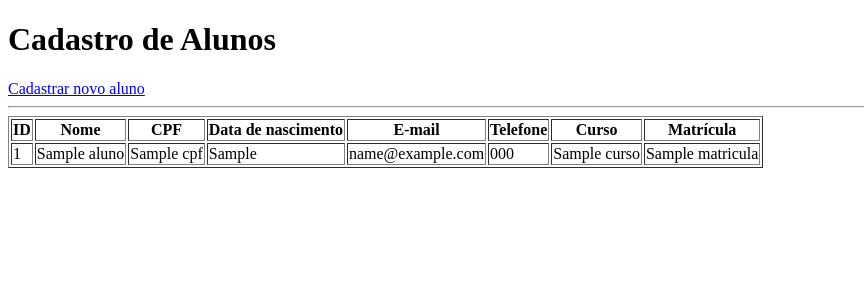
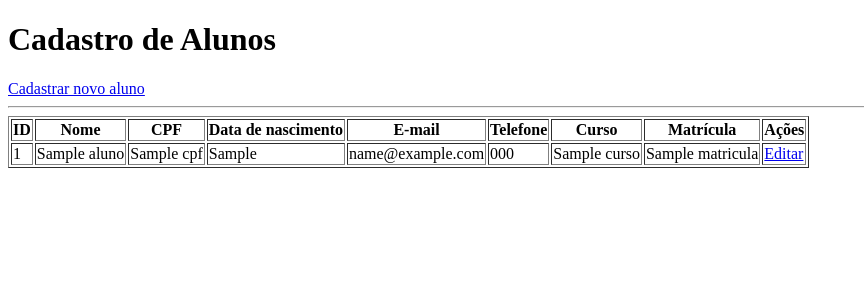
Before and after one commit to Cauanysales/cadastro-alunos-orm, a Python web app: template src/cadastro-alunos/templates/alunos.html in a window 1280 px wide. Shown: the top 300 px of the page, without its empty margins (0-864 px from the left). Run offline with Jinja, Linux system fonts and the light colour scheme; the template is opened without the code that fills it: most values are stand-ins (such as "Sample title", 1, 10 or a date in 2020).

Commit message:
feat: adicionar ação de edição na lista de alunos

```diff
--- a/src/cadastro-alunos/templates/alunos.html
+++ b/src/cadastro-alunos/templates/alunos.html
@@ -25,6 +25,7 @@
                     <th>Telefone</th>
                     <th>Curso</th>
                     <th>Matrícula</th>
+                    <th>Ações</th>
                 </tr>
             </thead>
 
@@ -39,6 +40,9 @@
                         <td>{{ aluno.telefone }}</td>
                         <td>{{ aluno.curso }}</td>
                         <td>{{ aluno.matricula }}</td>
+                        <td>
+    <a href="{{ url_for('main.editar', id=aluno.id) }}">Editar</a>
+</td>
                     </tr>
                 {% endfor %}
             </tbody>
```
